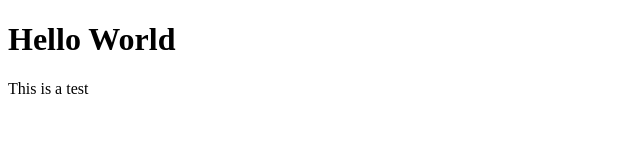
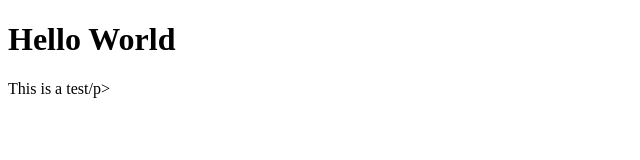
Before and after one commit to rianpaulin/README1, a plain HTML site: page index.html in a window 1280 px wide. Shown: the full height of the page, 0-640 px from the left. Drawn offline with Linux system fonts and the light colour scheme.

Commit message:
Update index.html

```diff
--- a/index.html
+++ b/index.html
@@ -8,7 +8,7 @@
   <body>
     <h1>Hello World</h1>
 
-    <p>This is a test</p>
+    <p>This is a test/p>
   </body>
 
 
```
